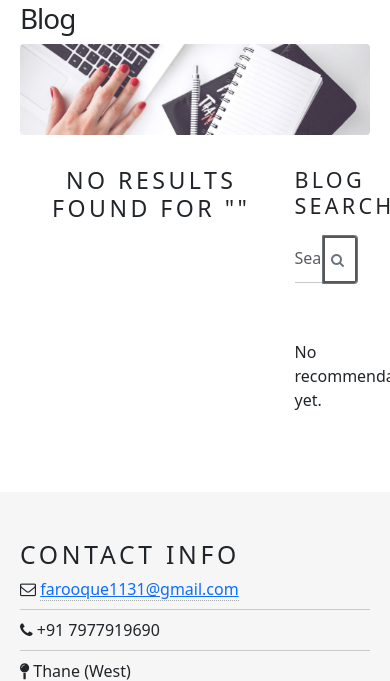
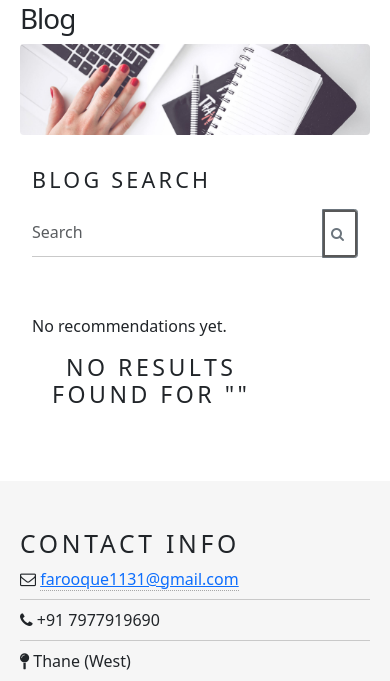
Before and after one commit to farooque1131/Ai-Powered-Blog-site, a Django app: page /blogs/ in a window 390 px wide; the page is wider, and only the part inside the window is pictured. Shown: the part 129-810 px from the top of that part. Run offline with Django 5.2, Linux system fonts and the light colour scheme; data that the repository does not hold is empty; some libraries are stand-ins or nearby versions.

Commit message:
updated respnsiveness in main.css

```diff
--- a/blogcore/static/assets/css/main.css
+++ b/blogcore/static/assets/css/main.css
@@ -1547,6 +1547,7 @@ input, select, textarea {
 				flex-wrap: wrap;
 				box-sizing: border-box;
 				align-items: stretch;
+				flex-direction: column-reverse;
 			}
 
 				.row > * {
@@ -1601,8 +1602,8 @@ input, select, textarea {
 					margin-left: 16.6666666667%;
 				}
 
-				.row > .col-3-xsmall {
-					width: 25%;
+				.row > .col-3 {
+					width: 100%;
 				}
 
 				.row > .off-3-xsmall {
@@ -1781,6 +1782,9 @@ input, select, textarea {
 
 						.row.gtr-200.gtr-uniform > * {
 							padding-top: 2em;
+						}
+						.pers-btn{
+							width: 20vw !important;
 						}
 
 		}
```
